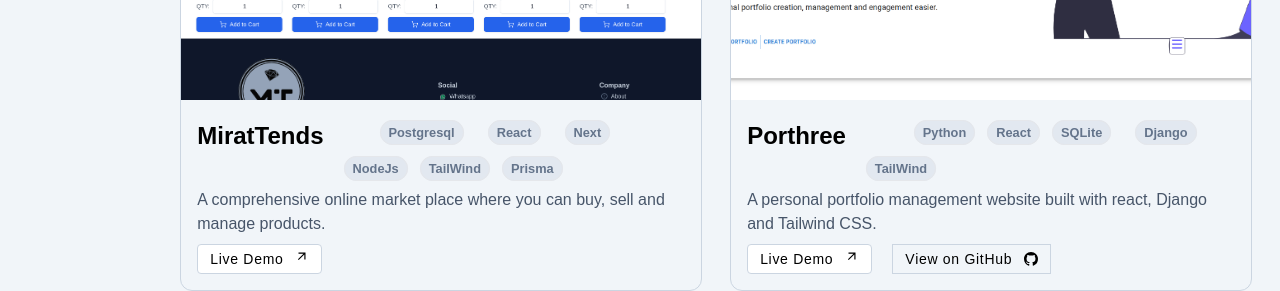
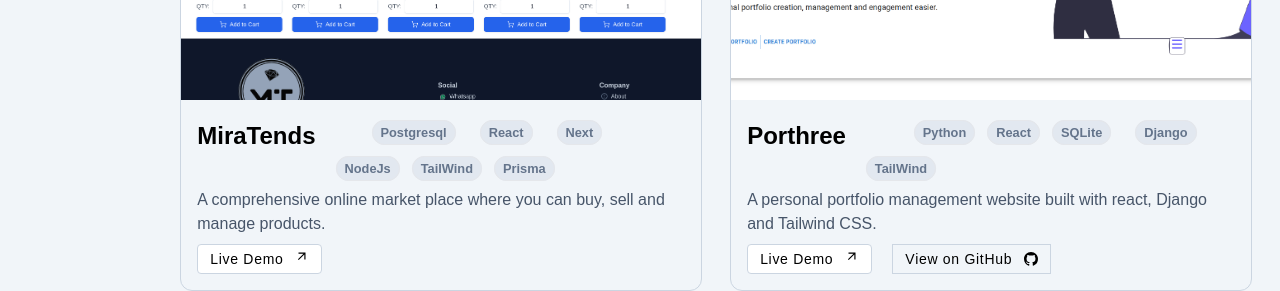
Before and after one commit to Anadudev/portfolio, a Next.js app: page /projects in a window 1280 px wide. Shown: the part 1040-1331 px from the top of the page. Built offline with nearby package versions, Linux system fonts and the light colour scheme.

Commit message:
Update: correct spelling of "MiratTends" to "MiraTends" in project data

```diff
--- a/src/app/data/projects.ts
+++ b/src/app/data/projects.ts
@@ -36,7 +36,7 @@ export const works1 = [
 
 export const works2 = [
   {
-    name: "MiratTends",
+    name: "MiraTends",
     description:
       "A comprehensive online market place where you can buy, sell and manage products.",
     link: "https://mira-trends.vercel.app/",
```
